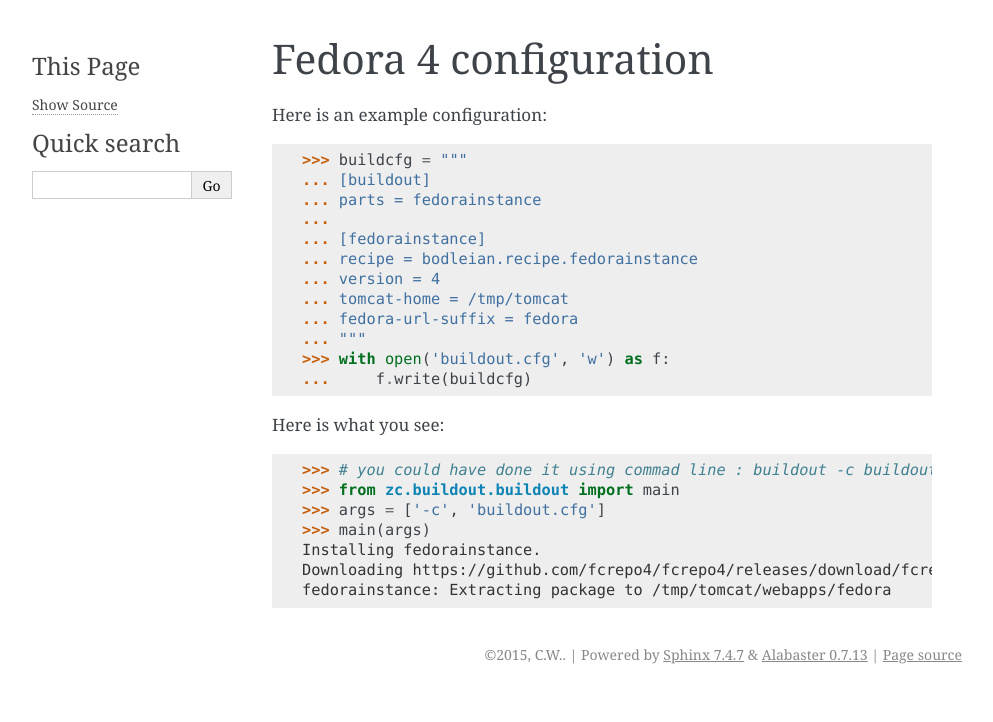
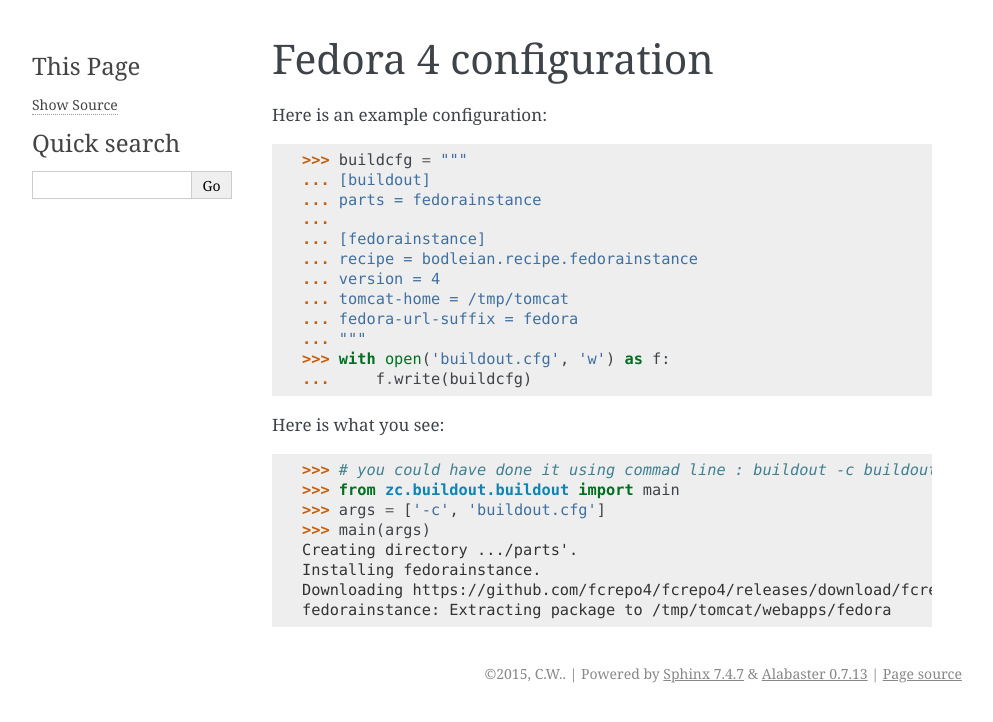
Before and after one commit to bodleian/bodleian.recipe.fedorainstance, a Sphinx documentation site: the page built from docs/source/fedora4.rst, in a window 1280 px wide. Shown: the top 722 px of the page, without its empty margins (148-1141 px from the left). Built offline with Sphinx 7.4.7, drawn with Linux system fonts in a browser that asks for light colours.

Commit message:
Buildout init doesn't build the parts folder

```diff
--- a/docs/source/fedora4.rst
+++ b/docs/source/fedora4.rst
@@ -38,7 +38,8 @@
     >>> # you could have done it using commad line : buildout -c buildout.cfg
     >>> from zc.buildout.buildout import main
     >>> args = ['-c', 'buildout.cfg']
-    >>> main(args)
+    >>> main(args) # doctest: +ELLIPSIS
+    Creating directory .../parts'.
     Installing fedorainstance.
     Downloading https://github.com/fcrepo4/fcrepo4/releases/download/fcrepo-4.2.0/fcrepo-webapp-4.2.0.war
     fedorainstance: Extracting package to /tmp/tomcat/webapps/fedora
```
